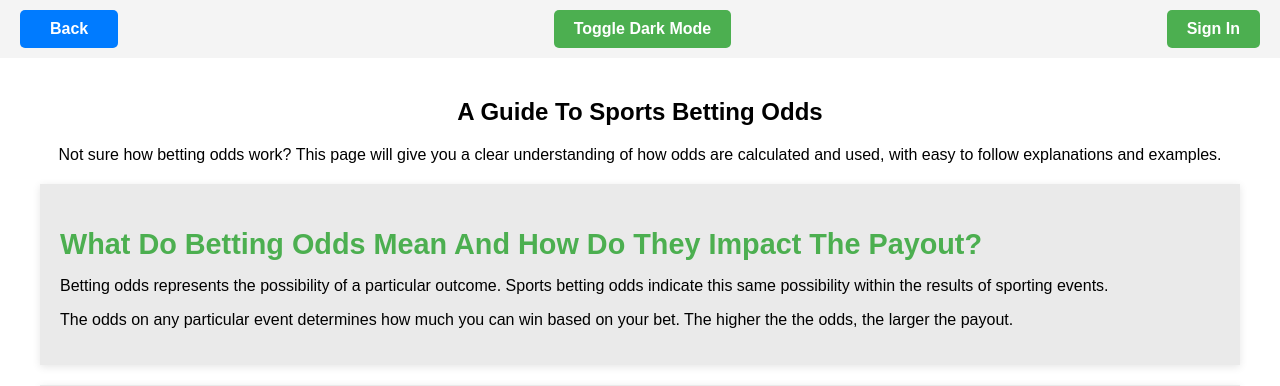
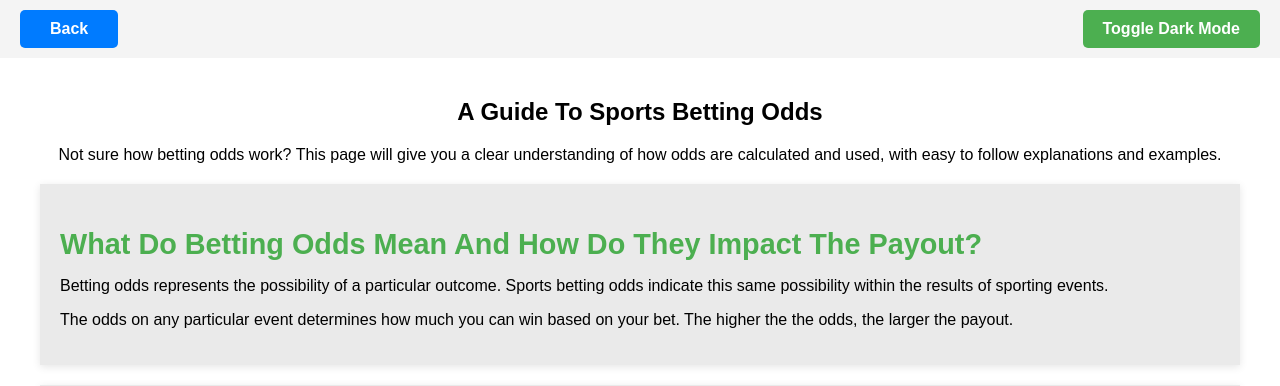
Before and after one commit to KPCOFGS/BetBuddy, a Flask app: page /oddHelp in a window 1280 px wide. Shown: the top 386 px of the page. Run offline with Flask 3, Linux system fonts and the light colour scheme.

Commit message:
Update help.html
Removed sign in button, for now

```diff
--- a/templates/help.html
+++ b/templates/help.html
@@ -10,9 +10,7 @@
 <body>
     <header>
         <button onclick="window.location.href='/'" class="back-btn">Back</button>
-
         <button id="theme-toggle" class="sign-in-btn">Toggle Dark Mode</button>
-        <a id="sign-in" class="sign-in-btn" href="{{ url_for('login') }}">Sign In</a>
     </header>
 
     <div class="container">
```
